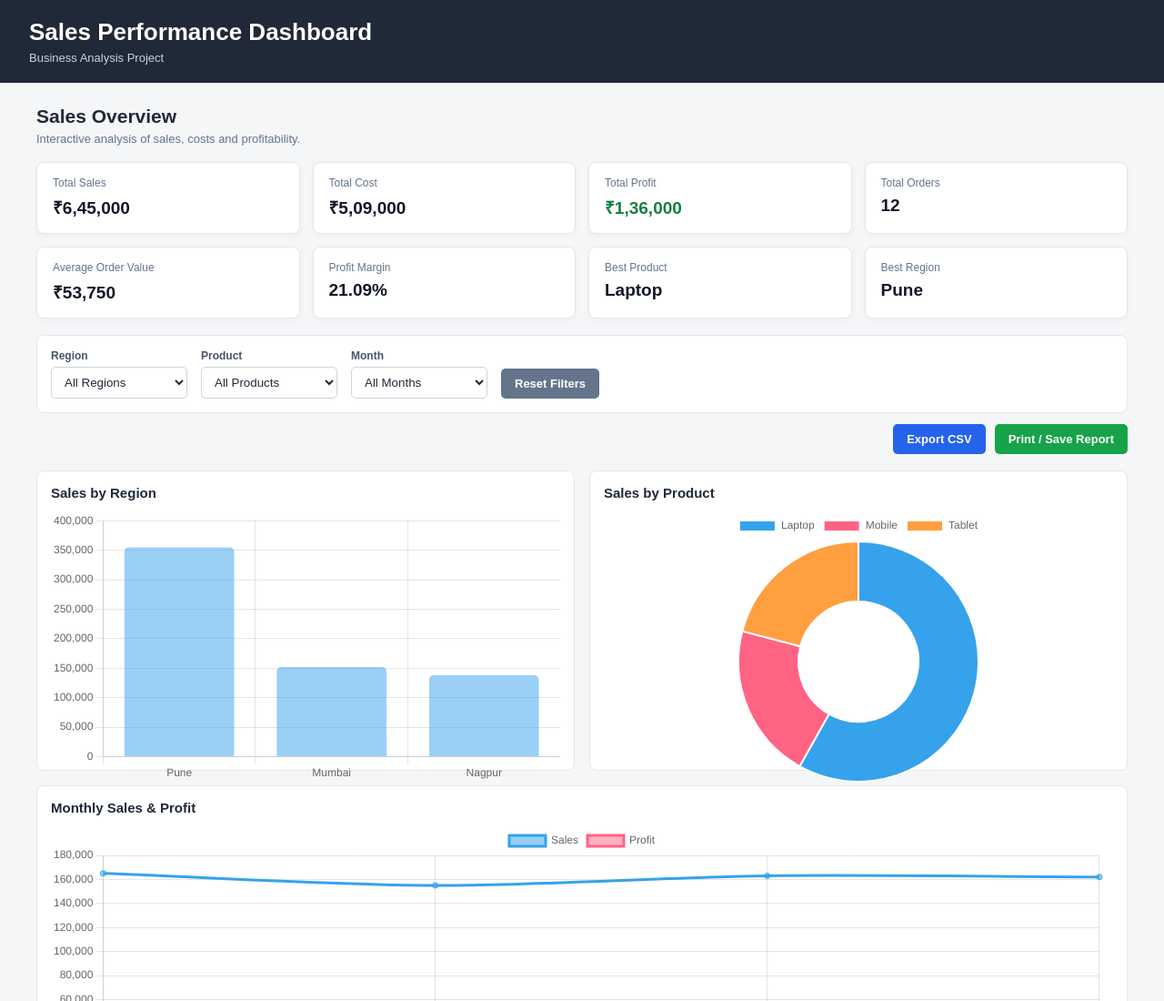
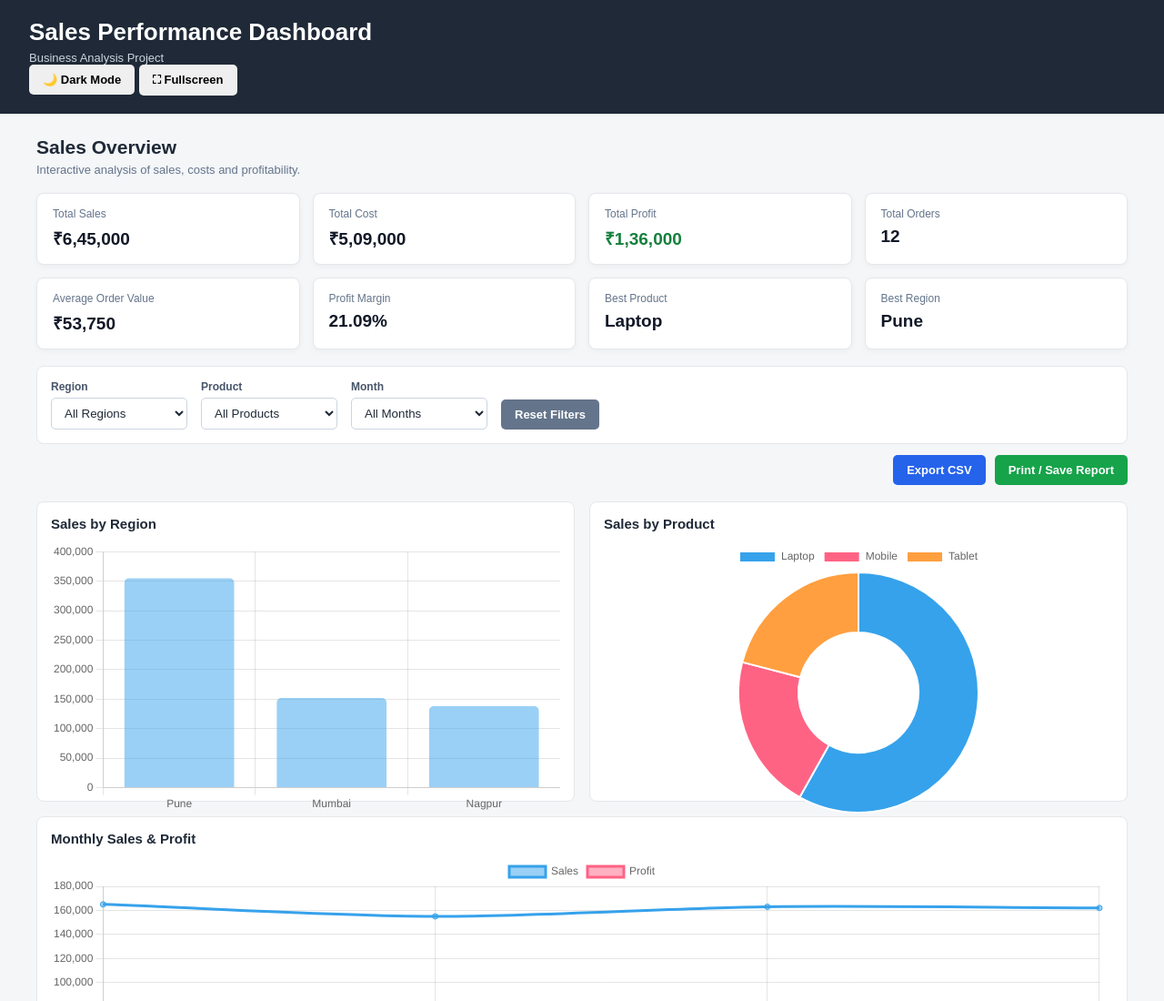
Before and after one commit to aaditya7521/sales-business-analysis-dashboard-github, a plain HTML site: page index.html in a window 1280 px wide. Shown: the top 1100 px of the page at 91% size. Drawn offline with nearby package versions, Linux system fonts and the light colour scheme.

Commit message:
Enhance header with buttons and structure

```diff
--- a/index.html
+++ b/index.html
@@ -27,11 +27,24 @@
 
 <header>
 
-    <div>
+    <div class="header-content">
 
-        <h1>Sales Performance Dashboard</h1>
+        <div>
+            <h1>Sales Performance Dashboard</h1>
+            <p>Business Analysis Project</p>
+        </div>
 
-        <p>Business Analysis Project</p>
+        <div class="header-buttons">
+
+            <button id="themeToggle">
+                🌙 Dark Mode
+            </button>
+
+            <button id="fullscreenBtn">
+                ⛶ Fullscreen
+            </button>
+
+        </div>
 
     </div>
 
```
